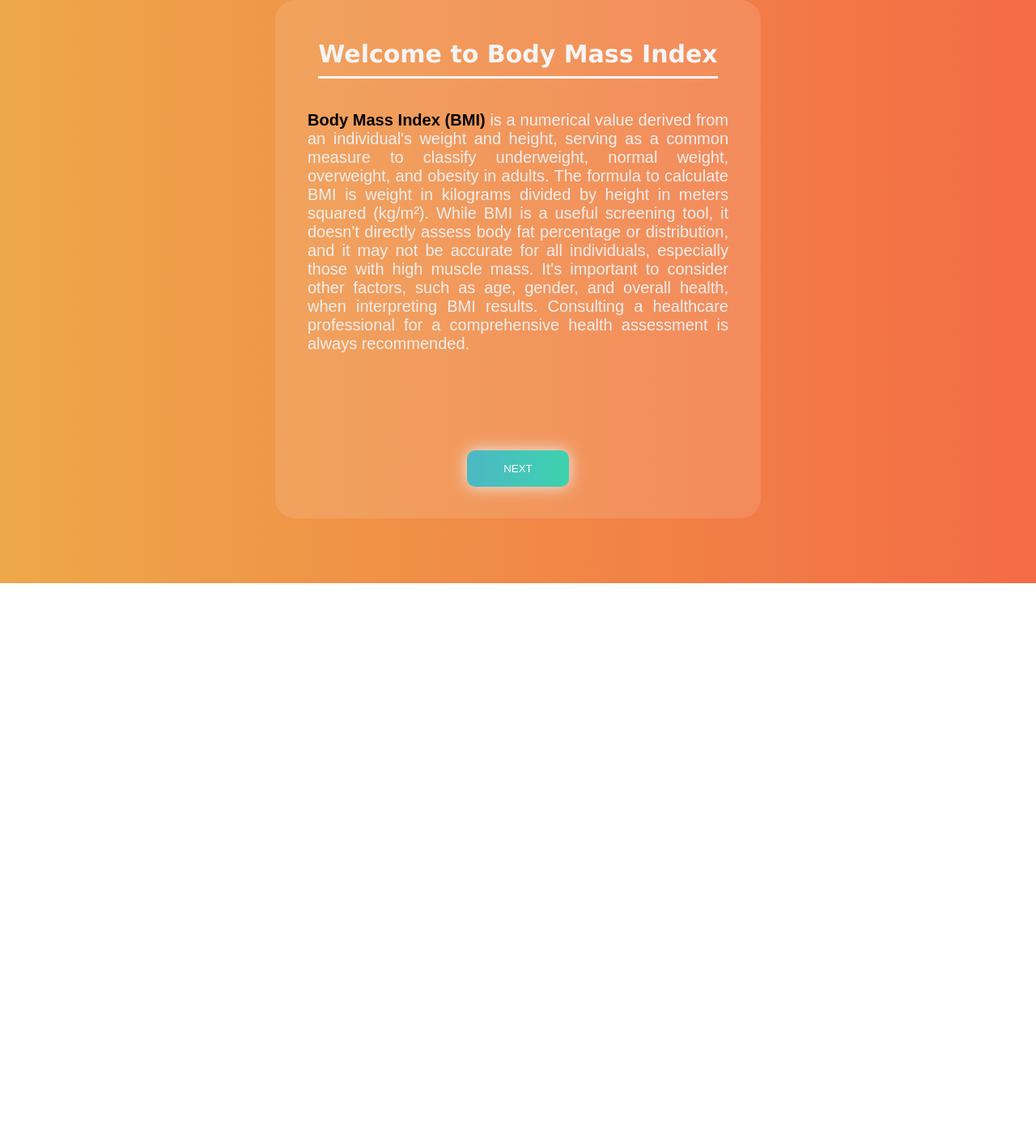
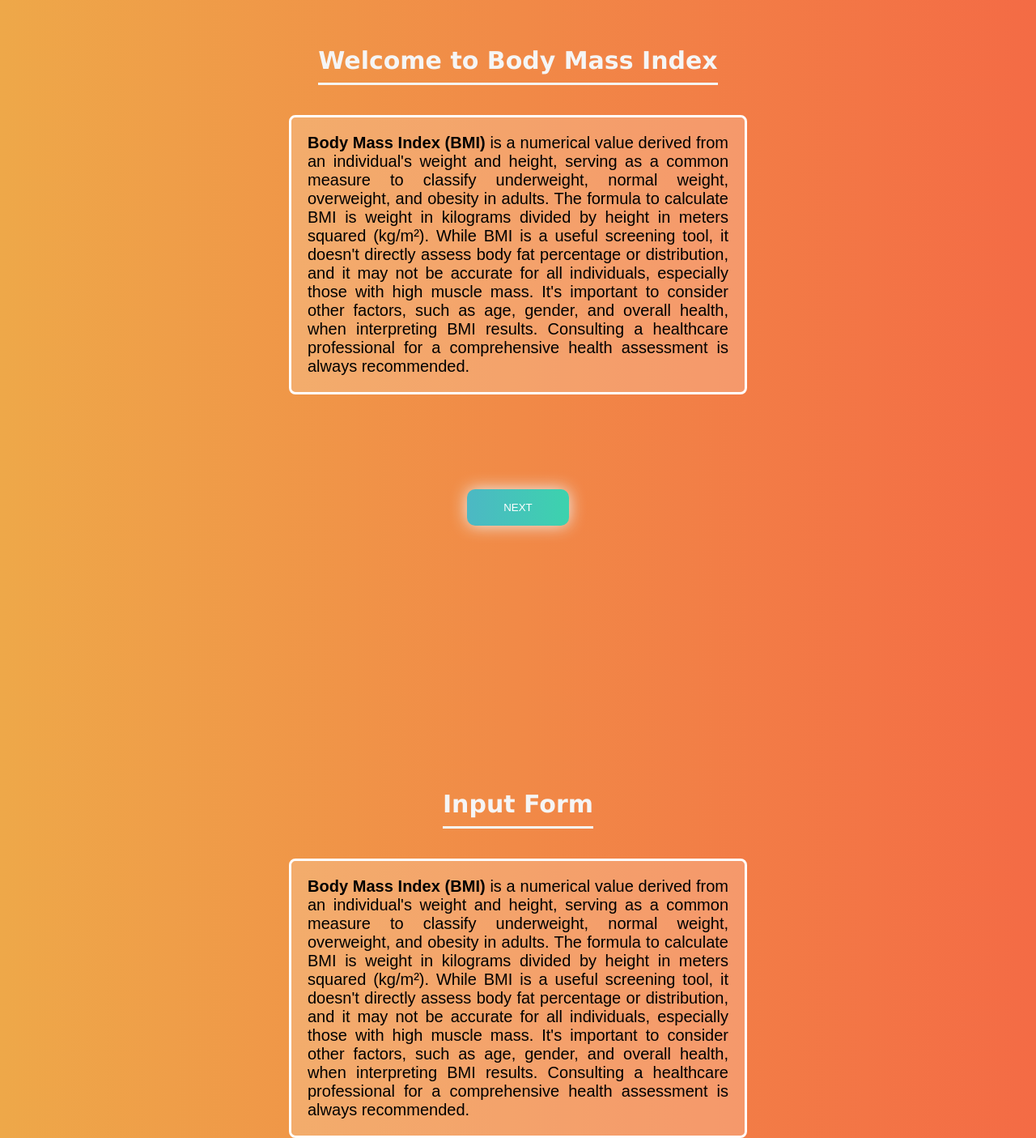
Before and after one commit to revou-fundamental-course/20-jan-25-yosuarch, a plain HTML site: page index.html in a window 1280 px wide. Shown: the part 80-1485 px from the top of the page at 81% size. Before the commit the page ends 800 px from the top, so only its background shows below. Drawn offline with Linux system fonts and the light colour scheme.

Commit message:
Front Initiate-1

```diff
--- a/css/index-style.css
+++ b/css/index-style.css
@@ -1,16 +1,15 @@
 body {
-    margin: 0;
-    padding: 0;
     background: #f46b45;  /* fallback for old browsers */
     background: -webkit-linear-gradient(to right, #eea849, #f46b45);  /* Chrome 10-25, Safari 5.1-6 */
     background: linear-gradient(to right, #eea849, #f46b45); /* W3C, IE 10+/ Edge, Firefox 16+, Chrome 26+, Opera 12+, Safari 7+ */
     user-select: none;
     font-family: Verdana, Geneva, Tahoma, sans-serif;
     display: flex;
-    justify-content: center;
+    flex-direction: column;  /* Added this line */
+    justify-content: space-between;  /* Changed this line */
     align-items: center;
     height: 100vh;
-    overflow: hidden;
+    overflow-y: auto;  /* Enable vertical scrolling */
 }
 
 .scroll-container {
@@ -19,21 +18,28 @@ body {
     overflow-y: scroll;
 }
 
-.container-1 {
+.container-1, .container-2 {
+    width: 600px;
     display: flex;
-    width: 600px;
-    height: 80vh;
+    flex-grow: 1;
     flex-direction: column;
     justify-content: center;
     align-items: center;
-    box-sizing: border-box;
-    padding: 20px;
-    background-color: rgba(245, 245, 245, 0.123);
-    border-radius: 25px;
+    padding-top: 20px; /* padding-bottom: 20px; */
     transition: ease-in-out 0.5s;
+    height: 100vh;
 }
 
-.container-1 h1 {
+.container-1 {
+    margin-bottom: 20px;
+}
+
+.container-2 {
+    margin-top: 20px;
+    height: 100vh;
+}
+
+.container-1 h1, .container-2 h1 {
     border-bottom: 3px solid whitesmoke;
     margin: 20px;
     text-align: start;
@@ -45,13 +51,24 @@ body {
 p {
     font-family: Arial, Helvetica, sans-serif;
     font-size: 20px;
-    color: #eee;
+    color: #000000;
     margin: 20px;
     text-align: justify;
+    border-radius: 5px;
+    outline: 3px solid rgb(255, 255, 255);
+    background-color: rgba(250, 235, 215, 0.25);
+    padding: 20px;
+    transition: ease-out 0.3s;
 }
 
-.cont-next {background-image: linear-gradient(to right, #4CB8C4 0%, #3CD3AD  51%, #4CB8C4  100%)}
+p:hover {
+    background-color: rgba(250, 235, 215, 0.65);
+    padding: 20px;
+
+}
+
 .cont-next {
+    background-image: linear-gradient(to right, #4CB8C4 0%, #3CD3AD 51%, #4CB8C4 100%);
     margin: 10px;
     margin-top: 100px;
     padding: 15px 45px;
--- a/index.html
+++ b/index.html
@@ -21,6 +21,17 @@
                         <button class="cont-next">Next</button>
                     </div>
 
+                    <div class="container-2">
+                        <h1>Input Form</h1>
+                        <p>
+                            <strong style="color: black;">Body Mass Index (BMI)</strong> is a numerical value derived from an individual's
+                            weight and height, serving as a common measure to classify underweight, normal weight, overweight,
+                            and obesity in adults. The formula to calculate BMI is weight in kilograms divided by height in meters squared (kg/m²).
+                            While BMI is a useful screening tool, it doesn't directly assess body fat percentage or distribution, and it may not be accurate for all individuals, especially
+                            those with high muscle mass. It's important to consider other factors, such as age, gender, and overall health, when interpreting BMI results.
+                            Consulting a healthcare professional for a comprehensive health assessment is always recommended.
+                        </p>
+                    </div>
 
                 </div>
     </body>
```
Lines whose indentation alone changed are shown as unchanged.
